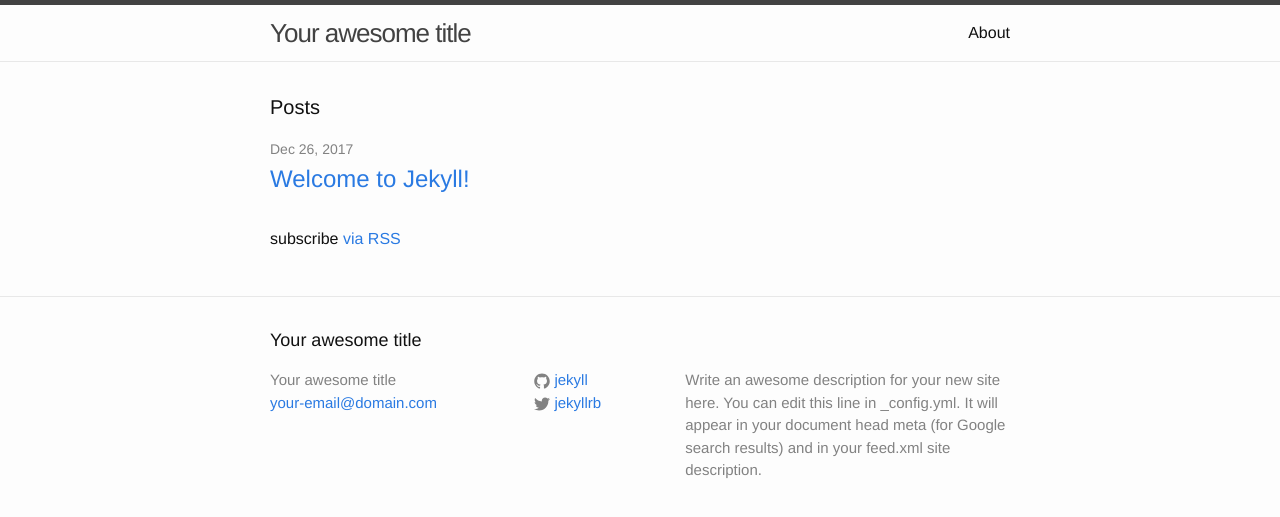
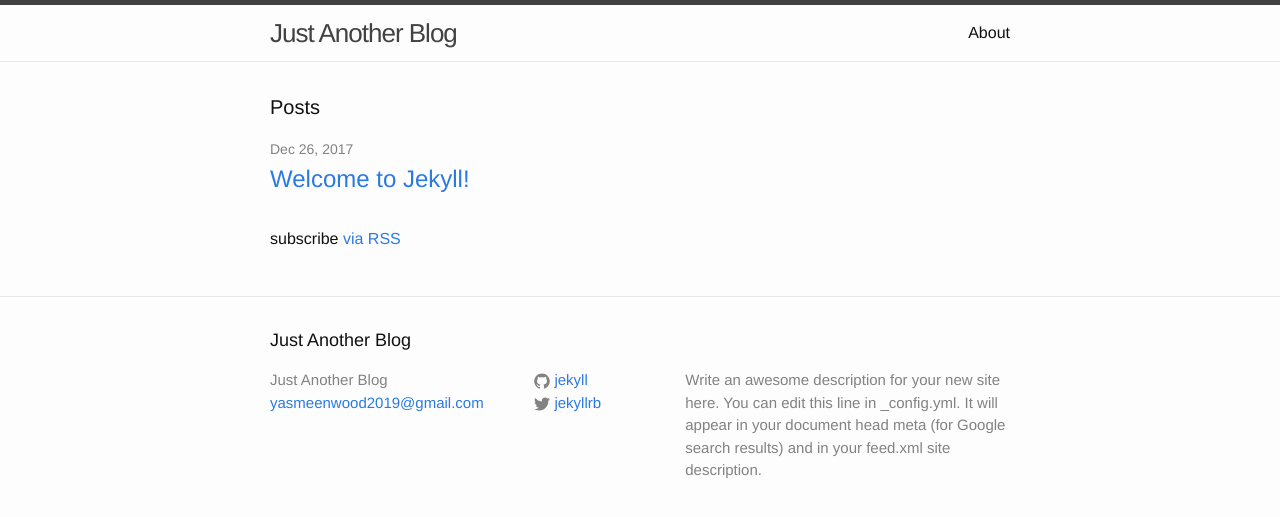
Before and after one commit to yasmeenwood001/yasmeenwood001.github.io, a Jekyll site: the page built from index.html, in a window 1280 px wide. Shown: the top 517 px of the page. Built offline with Jekyll 4.4.1, drawn with Linux system fonts in a browser that asks for light colours.

Commit message:
adding contact info

```diff
--- a/_config.yml
+++ b/_config.yml
@@ -6,8 +6,8 @@
 # 'jekyll serve'. If you change this file, please restart the server process.
 
 # Site settings
-title: Your awesome title
-email: your-email@domain.com
+title: Just Another Blog
+email: yasmeenwood2019@gmail.com
 description: > # this means to ignore newlines until "baseurl:"
   Write an awesome description for your new site here. You can edit this
   line in _config.yml. It will appear in your document head meta (for
```
